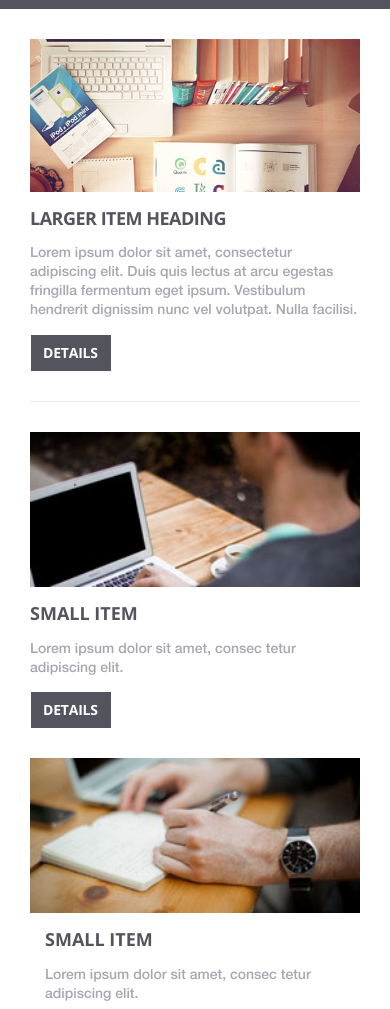
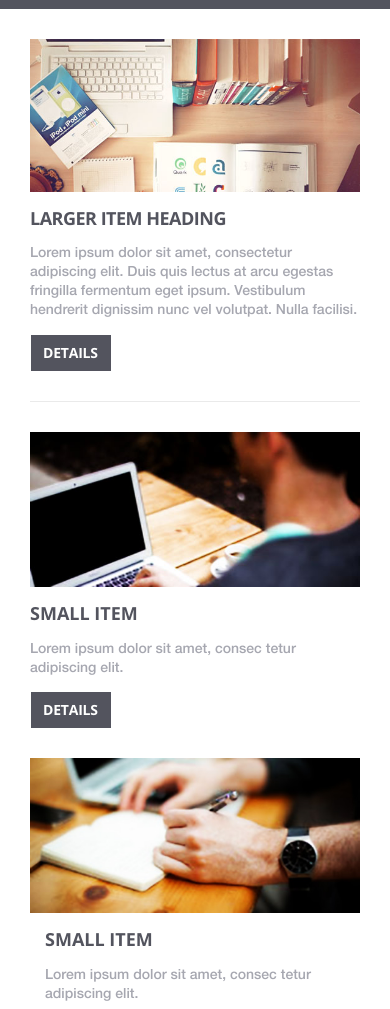
Before and after one commit to wild2999/test-markup, a website: page public/index.html in a window 390 px wide. Shown: the part 91-1100 px from the top of the page. Drawn offline with Linux system fonts and the light colour scheme; files whose address does not match are found by name.

Commit message:
master update some stykes

```diff
--- a/assets/sass/layouts/main.sass
+++ b/assets/sass/layouts/main.sass
@@ -39,3 +39,6 @@ body,
   font: $middleSize $HelveticaNeueMedium
   color: $text-gray
   line-height: $customLineHeight
+
+.img-responsive-custom
+  display: none
--- a/assets/sass/layouts/responsive.sass
+++ b/assets/sass/layouts/responsive.sass
@@ -3,10 +3,16 @@
     max-width: 100%
   .img-responsive
     width: 100%
+    &-custom
+      display: inline-block
+      width: 100%
+  .img-desktop
+    display: none
   .sub-article
     &__item
       width: 100% !important
       padding-bottom: 30px
+      text-align: left !important
       &:last-child
         padding-bottom: 0
   .position-select
--- a/public/index.html
+++ b/public/index.html
@@ -9,7 +9,12 @@
     <link rel="stylesheet" href="./css/style.min.css">
 </head>
 <body>
-
+    <!--[if IE]>
+    <script src="http://html5shiv.googlecode.com/svn/trunk/html5.js"></script>
+    <![endif]-->
+    <!--[if lt IE 9]>
+    <script src="http://css3-mediaqueries-js.googlecode.com/svn/trunk/css3-mediaqueries.js"></script>
+    <![endif]-->
     <div class="wrapper">
         <header class="header">
             <div class="main-wrap">
@@ -40,7 +45,8 @@
                     <div class="wrap-main-container__sub-article sub-article">
                         <ul class="sub-article__list">
                             <li class="sub-article__item">
-                                <img class="img-responsive" src="img/small-img-1.jpg" alt="">
+                                <img class="img-desktop" src="img/small-img-1.jpg" alt="">
+                                <img class="img-responsive-custom" src="img/small-img-1-mob.jpg" alt="">
                                 <h3 class="custom-title">Small item</h3>
                                 <p class="custom-text">
                                     Lorem ipsum dolor sit amet, consec tetur adipiscing elit.
@@ -48,7 +54,8 @@
                                 <a class="btn btn-black" href="#">Details</a>
                             </li>
                             <li class="sub-article__item">
-                                <img class="img-responsive" src="img/small-img-2.jpg" alt="">
+                                <img class="img-desktop" src="img/small-img-2.jpg" alt="">
+                                <img class="img-responsive-custom" src="img/small-img-2-mob.jpg" alt="">
                                 <h3 class="custom-title">Small item</h3>
                                 <p class="custom-text">
                                     Lorem ipsum dolor sit amet, consec tetur adipiscing elit.
```
Also changed, not shown: assets/img/small-img-1-mob.jpg (added), assets/img/small-img-2-mob.jpg (added), public/css/style.css, public/css/style.min.css, public/img/small-img-1-mob.jpg (added), public/img/small-img-2-mob.jpg (added).
